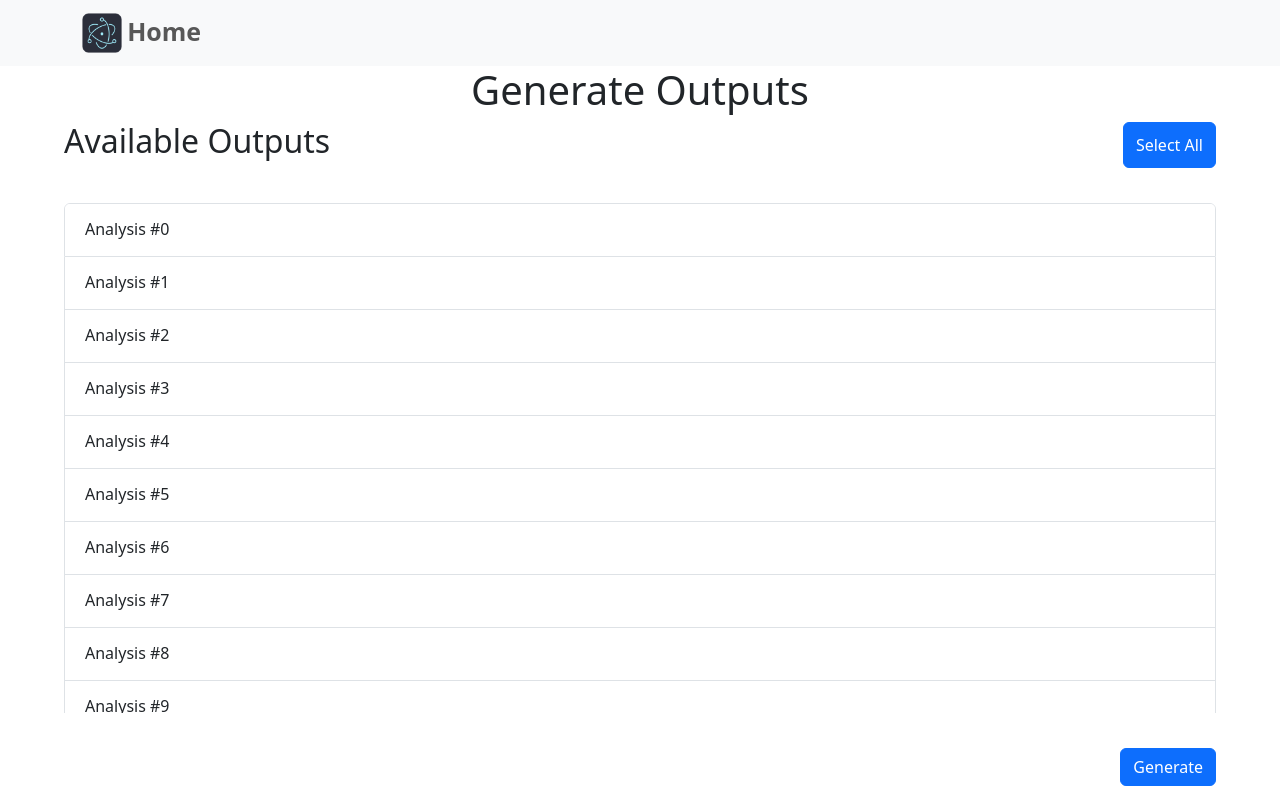
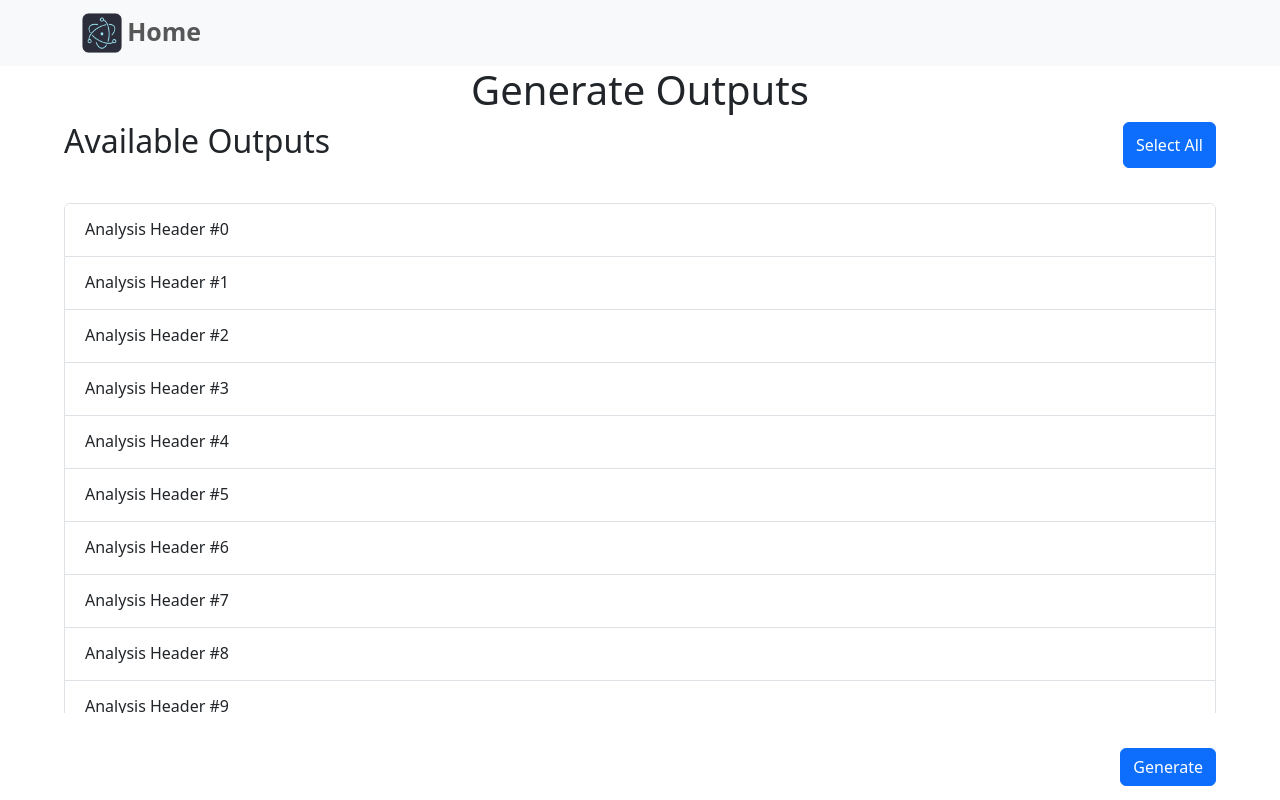
Before and after one commit to Parexel/ARStandard, a React (Vite) app in the folder src/renderer/: page /outputs in a window 1280 px wide. Built offline with nearby package versions, Linux system fonts and the light colour scheme.

Commit message:
Simplifications

```diff
--- a/src/renderer/src/pages/Outputs.tsx
+++ b/src/renderer/src/pages/Outputs.tsx
@@ -4,7 +4,7 @@ import Accordion from "react-bootstrap/Accordion";
 
 function Outputs() {
   return (
-    <div
+    <Form
       style={{
         paddingLeft: "5%",
         paddingRight: "5%",
@@ -42,7 +42,7 @@ function Outputs() {
           <Accordion.Item
             eventKey={n.toString()}
           >
-            <Accordion.Header>Analysis #{n}</Accordion.Header>
+            <Accordion.Header>Analysis Header #{n}</Accordion.Header>
             <Accordion.Body
               style={{
                 width: "100%",
@@ -50,7 +50,6 @@ function Outputs() {
                 flexDirection: "column"
               }}
             >
-              <Form>
               {[...Array(20).keys()].map(n => (
                 <div
                   style={{
@@ -67,7 +66,6 @@ function Outputs() {
                   />
                 </div>
               ))}
-              </Form>
             </Accordion.Body>
           </Accordion.Item>
         ))}
@@ -79,11 +77,11 @@ function Outputs() {
           justifyContent: "flex-end"
         }}
       >
-        <Button>
+        <Button type="submit">
           Generate
         </Button>
       </div>
-    </div>
+    </Form>
   );
 }
 
```
Lines whose indentation alone changed are shown as unchanged.
